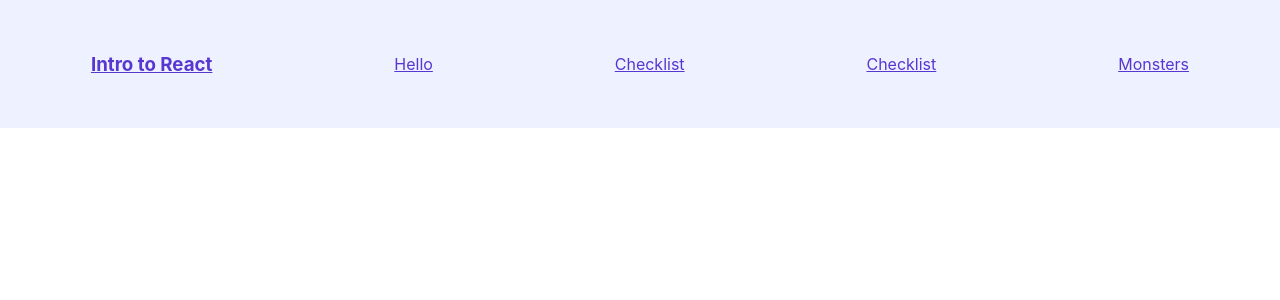
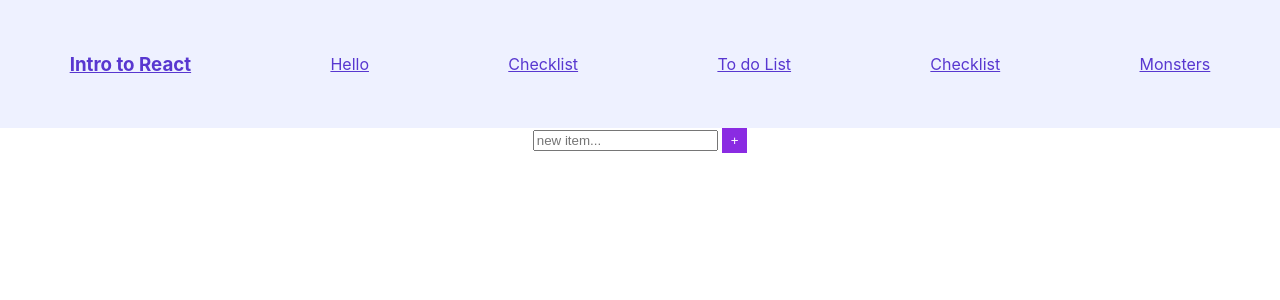
Before and after one commit to ITwhitecliffe/react-checklist, a React (Create React App) app: page /todo in a window 1280 px wide. Shown: the top 300 px of the page. Built offline with nearby package versions, Linux system fonts and the light colour scheme.

Commit message:
a complet todo list added

```diff
--- a/src/App.js
+++ b/src/App.js
@@ -8,6 +8,7 @@ import Checklist from './component/simpleChecklist/Checklist';
 import MonstersPage from './component/monsters/MonstersPage';
 import Header from './component/header/Header';
 import ChecklistApp from './component/reactChecklist/ReactChecklistPage';
+import TodoList from './component/todolist/TodoList'
 
 function App() {
   return (
@@ -16,6 +17,7 @@ function App() {
       <Routes>
         <Route exact path="/" element={<Home />} />
         <Route exact path="/react" element={<ReactChecklistPage />} />
+        <Route exact path="/todo" element={<TodoList />} />
         {/* <Route exact path="/edit" element={<TodoForm />} /> */}
         <Route exact path="/hello" element={<Greeting />} />
         <Route exact path="/checklist" element={<Checklist />} />
--- a/src/component/header/Header.jsx
+++ b/src/component/header/Header.jsx
@@ -9,6 +9,7 @@ export default function Header() {
        <Link className="btn-link" to={'/'}><h3>Intro to React</h3></Link>
        <Link className="btn-link" to={'/hello'}>Hello</Link>
        <Link className="btn-link" to={'/react'}>Checklist</Link>
+       <Link className="btn-link" to={'/todo'}>To do List</Link>
        <Link className="btn-link" to={'/checklist'}>Checklist</Link>
        <Link className="btn-link" to={'/monsters'}>Monsters</Link>
     </div>
--- a/src/component/home.css
+++ b/src/component/home.css
@@ -10,8 +10,9 @@
   }
 
 .page {
-  background-color: #150050;
-    min-height: 100vh;
+  /* background-color: #150050; */
+  background-image:linear-gradient(to bottom, #2146C7 , #8D72E1, #FF8DC7);
+  min-height: 100vh;
     display: flex;
     flex-direction: column;
     align-items: center;
--- a/src/component/monsters/monster-style.css
+++ b/src/component/monsters/monster-style.css
@@ -9,17 +9,18 @@
 .card{
     width: 25%;
     height: 200px;
-    background-image:linear-gradient(to bottom, #2146C7 , #8D72E1, #FF8DC7);
+    /* background-image:linear-gradient(to bottom, #2146C7 , #8D72E1, #FF8DC7); */
+    background-color: #EEEEEE;
     padding: 1rem;
     margin: 1rem;
-    color: white;
+    color: blueviolet;
     border-radius: 10px;
 }
 
-.btn-add{
+/* .btn-add{
     width: 40px;
     height: 40px;
     padding: 10px;
     border-radius: 50px;
-    background-color: #FECD70;
-}
+    background-color: #001253;
+} */
--- /dev/null
+++ b/src/component/todolist/TodoCard.jsx
@@ -0,0 +1,19 @@
+import React, { useState } from 'react'
+
+function TodoCard(props) {
+
+  const [isDone, setIsDone] = useState(false)
+
+  const setToComplete = () => {
+    setIsDone(complete => !complete)
+  }
+
+  return (
+    <div className='card'>
+      <li style={{textDecoration: isDone ? "line-through" : "none"}} onClick={setToComplete}>{props.text}</li>
+      <button className="btn-minus"  onClick={() => props.remove(props.id)}>-</button>
+    </div>
+  )
+}
+
+export default TodoCard
--- /dev/null
+++ b/src/component/todolist/TodoList.jsx
@@ -0,0 +1,37 @@
+import React, { useState } from 'react'
+import TodoCard from './TodoCard'
+import './todo-style.css'
+
+function TodoList() {
+  const [input, setInput] = useState()
+  const [tasks, setTasks] = useState([])
+
+  const handleInput = (event) => {
+    const newInput = event.target.value
+    setInput(newInput)
+  }
+
+  const addTask = () => {
+    setTasks( tasks => [...tasks, input])
+    setInput('')
+  }
+
+  const deleteTask = (id) => {
+   console.log(id);
+   setTasks( (currentList) =>
+     currentList.filter((_item, index) => index !== id)
+    )
+  }
+
+  return (
+    <div className="monsters">
+      <input placeholder='new item...' onChange={handleInput} /> <span><button className="btn-add" onClick={addTask}>+</button></span>
+
+      <div className="monster-array">
+        {tasks.map((task, index) => <TodoCard key={index} id={index} text={task} remove={deleteTask}/> )}
+      </div>
+    </div>
+  )
+}
+
+export default TodoList
--- /dev/null
+++ b/src/component/todolist/todo-style.css
@@ -0,0 +1,19 @@
+.btn-add{
+    background-color: blueviolet;
+    width:25px;
+    height: 25px;
+    border: none;
+    color: white;
+}
+
+.btn-minus{
+    background-color: blueviolet;
+    color: white;
+    width:25px;
+    height: 25px;
+    border: none;
+    position: relative;
+    float: right;
+    margin-right: 10px;
+    margin-top: 145px;
+}
```
Also changed, not shown: src/component/todolist/InputArea.jsx (added, +17 -0 lines).
